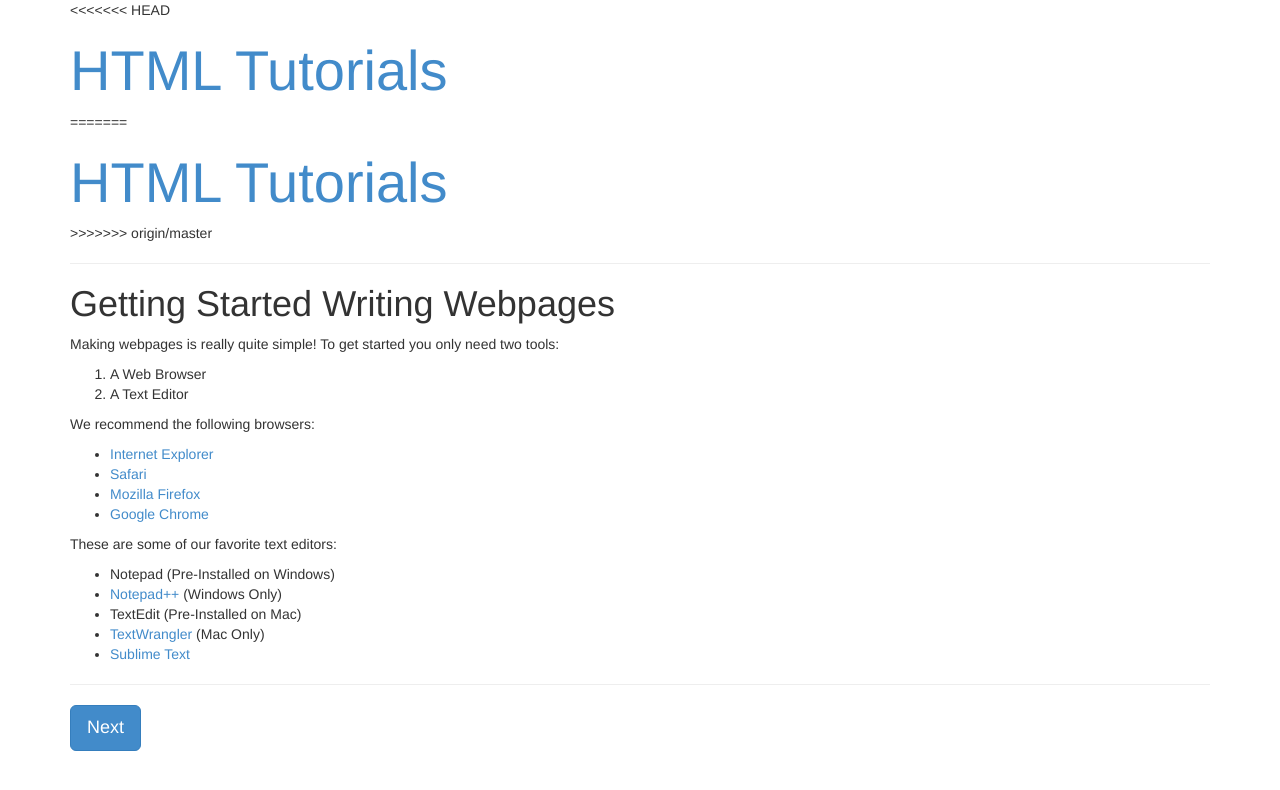
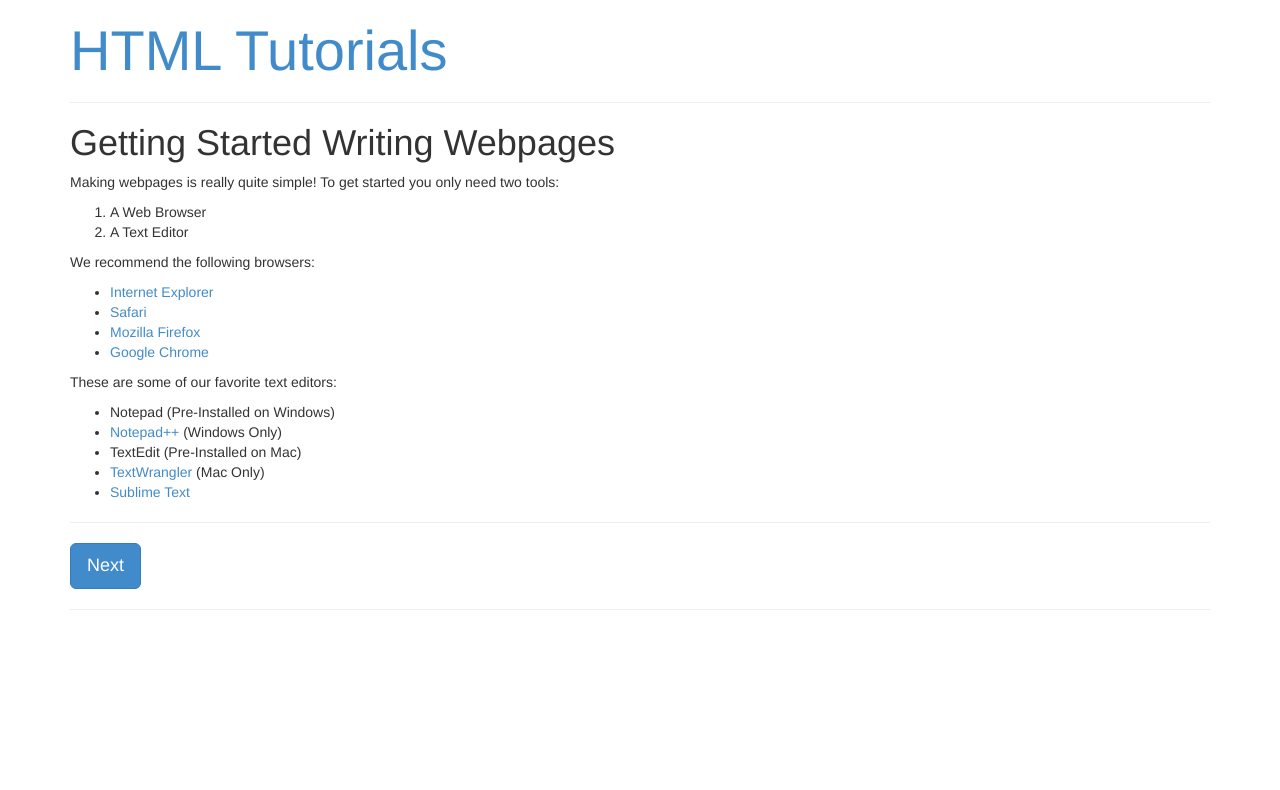
Before and after one commit to mcwic/htmltutorial, a Jekyll site: the page built from contents/start/index.md, in a window 1280 px wide. Shown: the top 790 px of the page. Built offline with Jekyll 4.4.1, drawn with Linux system fonts in a browser that asks for light colours; nearby versions of some CDN libraries; library files that are not in the unit come from our copies; Markdown is read by kramdown in place of the engine named in the settings.

Commit message:
resolved conflicts

```diff
--- a/_layouts/main.html
+++ b/_layouts/main.html
@@ -8,11 +8,7 @@
 
     <div class="container">
 
-<<<<<<< HEAD
       <h1 style="font-size: 400%"><a href="/index.html">HTML Tutorials</a></h1>
-=======
-      <h1 style="font-size: 400%"><a href="/htmltutorial">HTML Tutorials</a></h1>
->>>>>>> origin/master
       <hr>
 
       {{ content }}
--- a/contents/start/index.md
+++ b/contents/start/index.md
@@ -28,3 +28,5 @@ These are some of our favorite text editors:
 ---
 
 <a href="../html"><button type="button" class="btn btn-primary btn-lg">Next</button></a>
+
+---
```
Also changed, not shown: contents/headings/index.md (+4 -0 lines), contents/links/index.md (+4 -0 lines), contents/paragraphs/index.md (+4 -0 lines).
